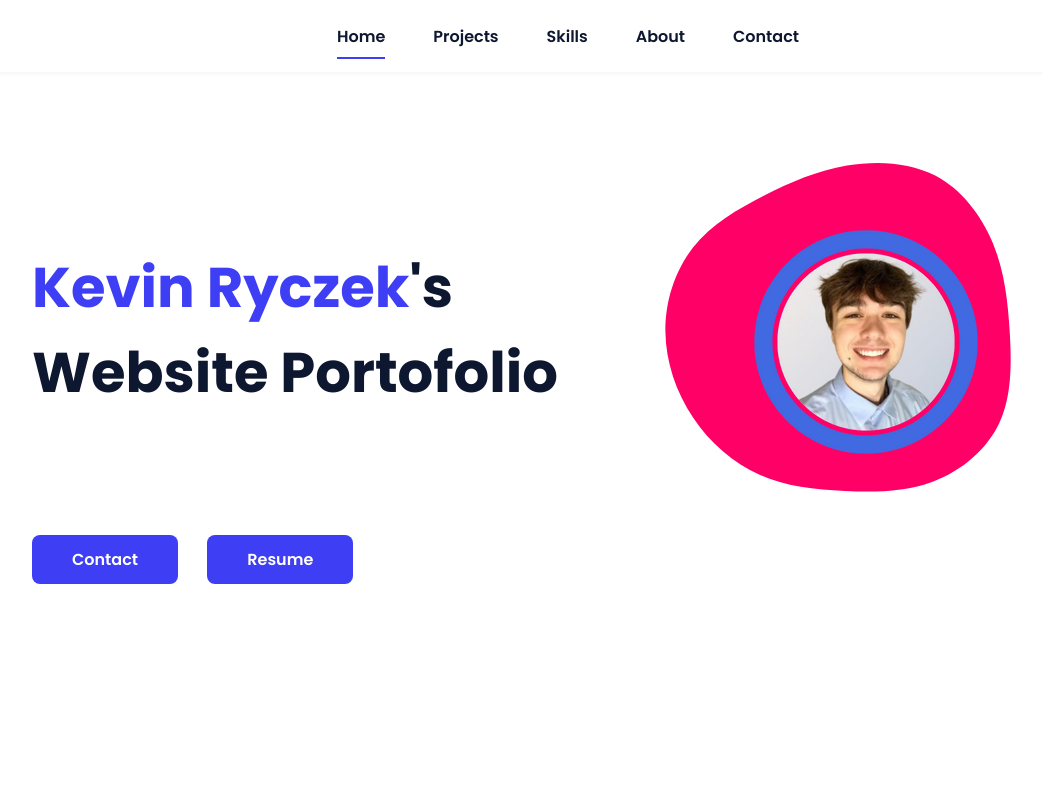
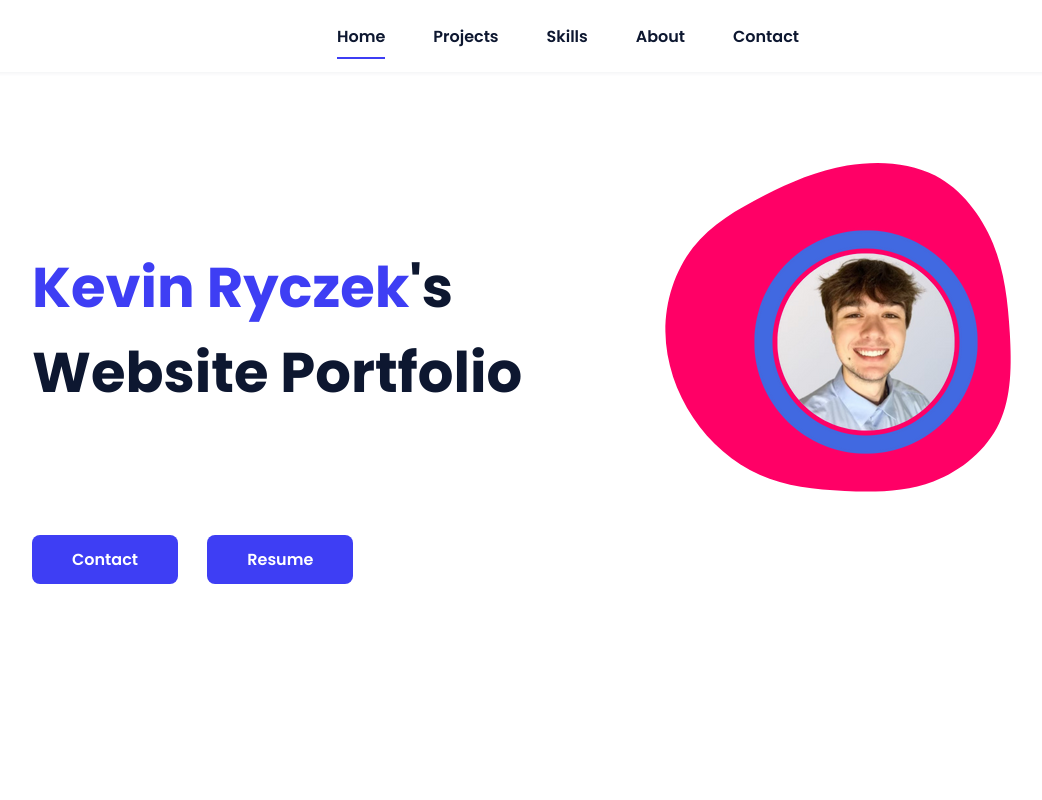
Before and after one commit to kevinryczek/kevinryczek.github.io, a plain HTML site: page index.html in a window 1280 px wide. Shown: the top 800 px of the page, without its empty margins (96-1138 px from the left). Drawn offline with nearby package versions, Linux system fonts and the light colour scheme.

Commit message:
Update index.html

```diff
--- a/index.html
+++ b/index.html
@@ -45,7 +45,7 @@
         <div class="home__data">
           <h1 class="home__title">
             <br /><span class="home__title-color">Kevin Ryczek</span>'s<br />
-            Website Portofolio
+            Website Portfolio
           </h1>
           <a href="#contact" class="button">Contact</a>
           <a href="Kevin's Resume.pdf" class="button">Resume</a>
```
